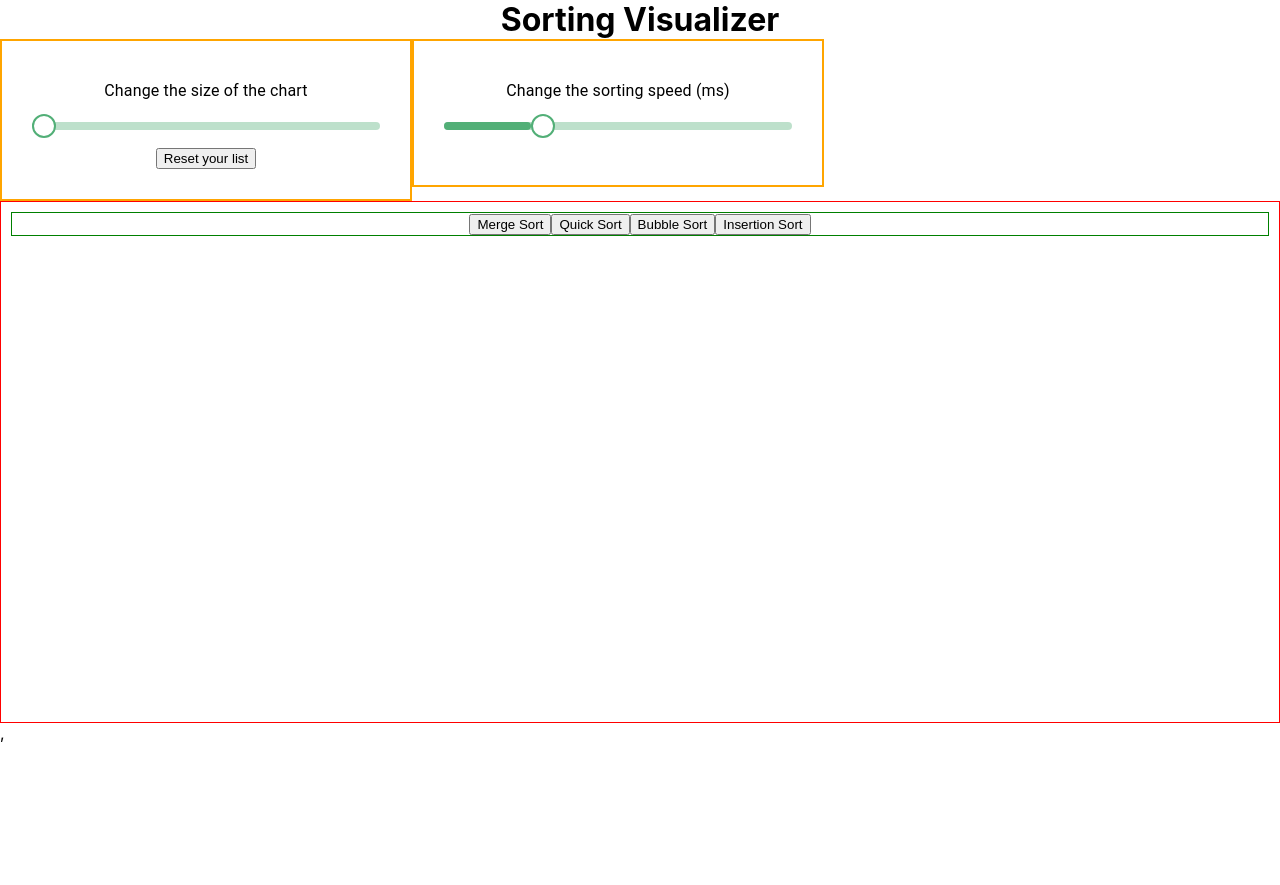
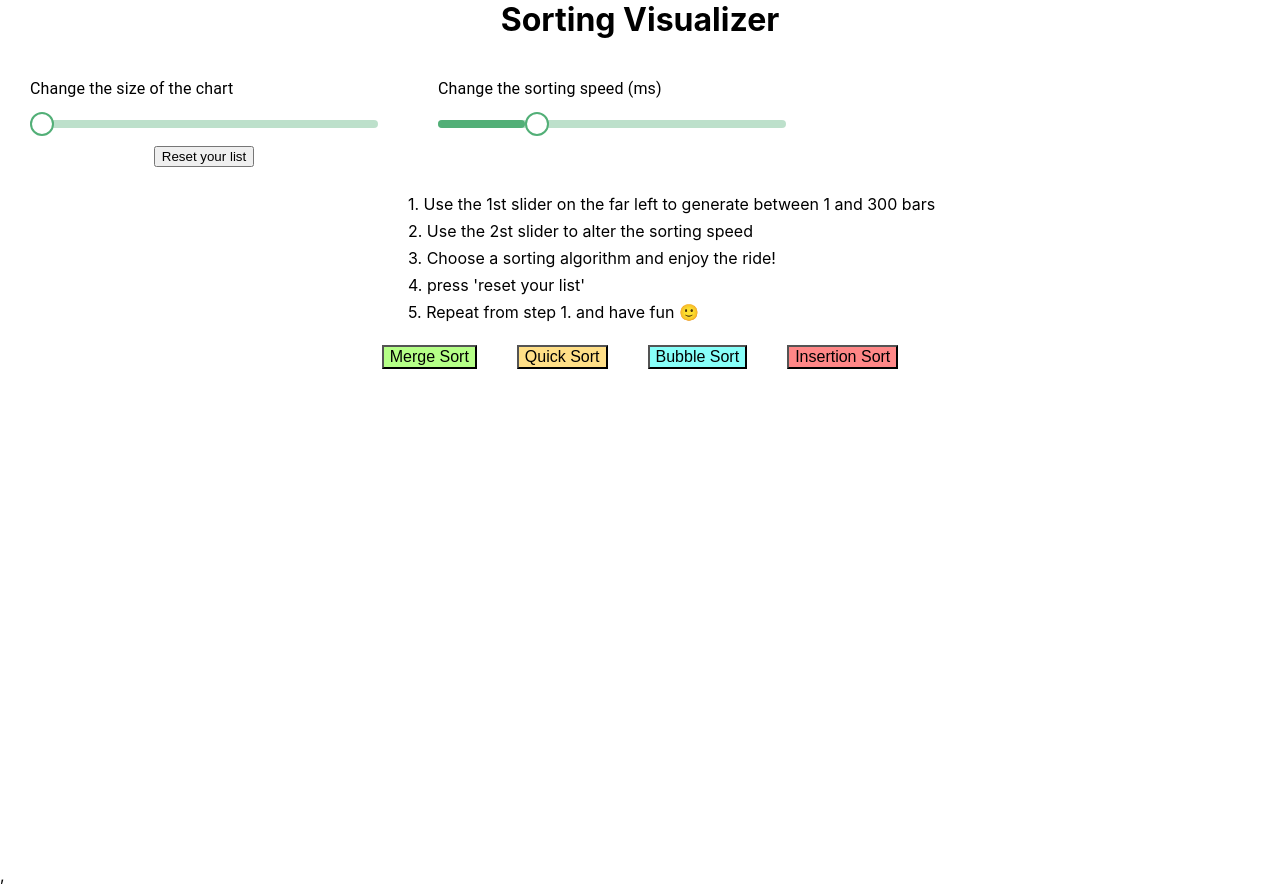
Before and after one commit to stephabauva/sorting_visualizer_react, a React (Create React App) app: page / in a window 1280 px wide. Before the commit the page ends 800 px from the top, so only its background shows below. Built offline with nearby package versions, Linux system fonts and the light colour scheme.

Commit message:
clean working page

```diff
--- a/src/App.css
+++ b/src/App.css
@@ -1,5 +1,6 @@
 .App {
   text-align: center;
+  margin-bottom: 10px;
   /* border: 1px solid blue; */
 }
 
@@ -14,12 +15,9 @@ h1 {
 
 }
 
-#code-and-viz-container {
-  border: 1px solid blue;
-}
 
 #slider-button-container {
-  border: 2px solid orange;
+  /* border: 2px solid orange; */
   float: left;
   overflow: auto;
   padding: 30px;
@@ -48,12 +46,8 @@ h1 {
   float:left;
 }
 
-#code-and-viz-container{
-  /* display: inline-block; */
-}
-
 #code-and-button-container{
-  border: 1px solid red;
+  /* border: 1px solid red; */
   width: 400px;
   height: 500px;
   float:left;
@@ -61,13 +55,20 @@ h1 {
 .code-container {
   height: 500px;
   width: 400px;
-  border: 1px solid green;
+  /* border: 1px solid green; */
 }
 
 #languages-container{
   height: 500px;
   width: 400px;
-  border: 1px solid green;
+  /* border: 1px solid blue; */
   float:left;
   margin-bottom:  0px;
 }
+
+#explanations-block {
+  /* border: 1px solid black;  */
+  float: left;
+  overflow: auto;
+  padding: 0;
+}
--- a/src/App.js
+++ b/src/App.js
@@ -1,7 +1,7 @@
 import SimpleMenu from "./components/Menu"
 import InputArraySlider from "./components/ArraySlider"
 import InputSpeedSlider from "./components/SpeedSlider"
-// import ResetButton from "./components/ResetButton"
+import Explanations from "./components/Explanations"
 // import Languages from "./components/displayRawCode" #for future implementation
 import SortingVisualizer from "./sortingVisualizer/SortingVisualizer"
 import './App.css';
@@ -29,8 +29,8 @@ function App(props) {
       <div className="appName"><h1>Sorting Visualizer</h1></div>
         <div id="topbar">
             <div id="slider-button-container"><InputArraySlider /></div>
-            {/* <div id="slider-button-container"><ResetButton /></div> */}
             <div id="slider-button-container"><InputSpeedSlider /></div>
+            <div id="explanations-block"><Explanations /></div>
             {/* <div id="menu-container">{menuList}</div> */}
         </div>
         {/* <div id="languages-container"><Languages /></div> #for future implementation */}
--- /dev/null
+++ b/src/components/Explanations.js
@@ -0,0 +1,10 @@
+export default function Explanations(props) {
+return(
+    <div>
+    <p>1. Use the 1st slider on the far left to generate between 1 and 300 bars</p>
+    <p>2. Use the 2st slider to alter the sorting speed</p>
+    <p>3. Choose a sorting algorithm and enjoy the ride!</p>
+    <p> 4. press 'reset your list'</p>
+    <p> 5. Repeat from step 1. and have fun 🙂</p>
+    </div>
+)}
--- a/src/index.css
+++ b/src/index.css
@@ -11,3 +11,12 @@ code {
   font-family: source-code-pro, Menlo, Monaco, Consolas, 'Courier New',
     monospace;
 }
+
+p {
+  text-align: left;
+  line-height: 0.7;
+}
+
+button {
+  margin: 0px, 5px, 0px, 5px;
+}
--- a/src/sortingVisualizer/SortingVisualizer.css
+++ b/src/sortingVisualizer/SortingVisualizer.css
@@ -6,7 +6,7 @@
     /* position: absolute; */
     left: 100px;
     /* top: 100px; */
-    border: 1px solid red;
+    /* border: 1px solid red;  */
     height: 500px; /*fit-content;*/
     white-space: nowrap;
     padding: 10px;
@@ -20,12 +20,14 @@
   width: 2px;
   display: inline-block;
   margin: 0 1px;
-}
-
-.test {
-    /* border: 1px solid red;  */
+  margin-top: 10px;
 }
 
 .buttons-container {
-  border: 1px solid green;
+  /* border: 1px solid green;  */
 }
+
+.sort-button {
+  font-size: 16px;
+  margin: 0 20px 10px 20px;
+}
--- a/src/sortingVisualizer/SortingVisualizer.js
+++ b/src/sortingVisualizer/SortingVisualizer.js
@@ -254,10 +254,10 @@ class SortingVisualizer extends React.Component {
     render() {
         return <div className='array-container'>
             <div className='buttons-container'>
-                <button onClick={() => this.mergeSort()}>Merge Sort</button>
-                <button onClick={() => this.quickSort()}>Quick Sort</button>
-                <button onClick={() => this.bubbleSort()}>Bubble Sort</button>
-                <button onClick={() => this.insertionSort()}>Insertion Sort</button>
+                <button className="sort-button" style={{backgroundColor:"#b5ff87"}} onClick={() => this.mergeSort()}>Merge Sort</button>
+                <button className="sort-button" style={{backgroundColor:"#ffdf87"}} onClick={() => this.quickSort()}>Quick Sort</button>
+                <button className="sort-button" style={{backgroundColor:"#87fff9"}}onClick={() => this.bubbleSort()}>Bubble Sort</button>
+                <button className="sort-button" style={{backgroundColor:"#ff8787"}}onClick={() => this.insertionSort()}>Insertion Sort</button>
             </div>
             {this.state.array.map((value, idx) => (
                 <div
```
Also changed, not shown: src/components/ResetButton.js (deleted, +0 -11 lines).
